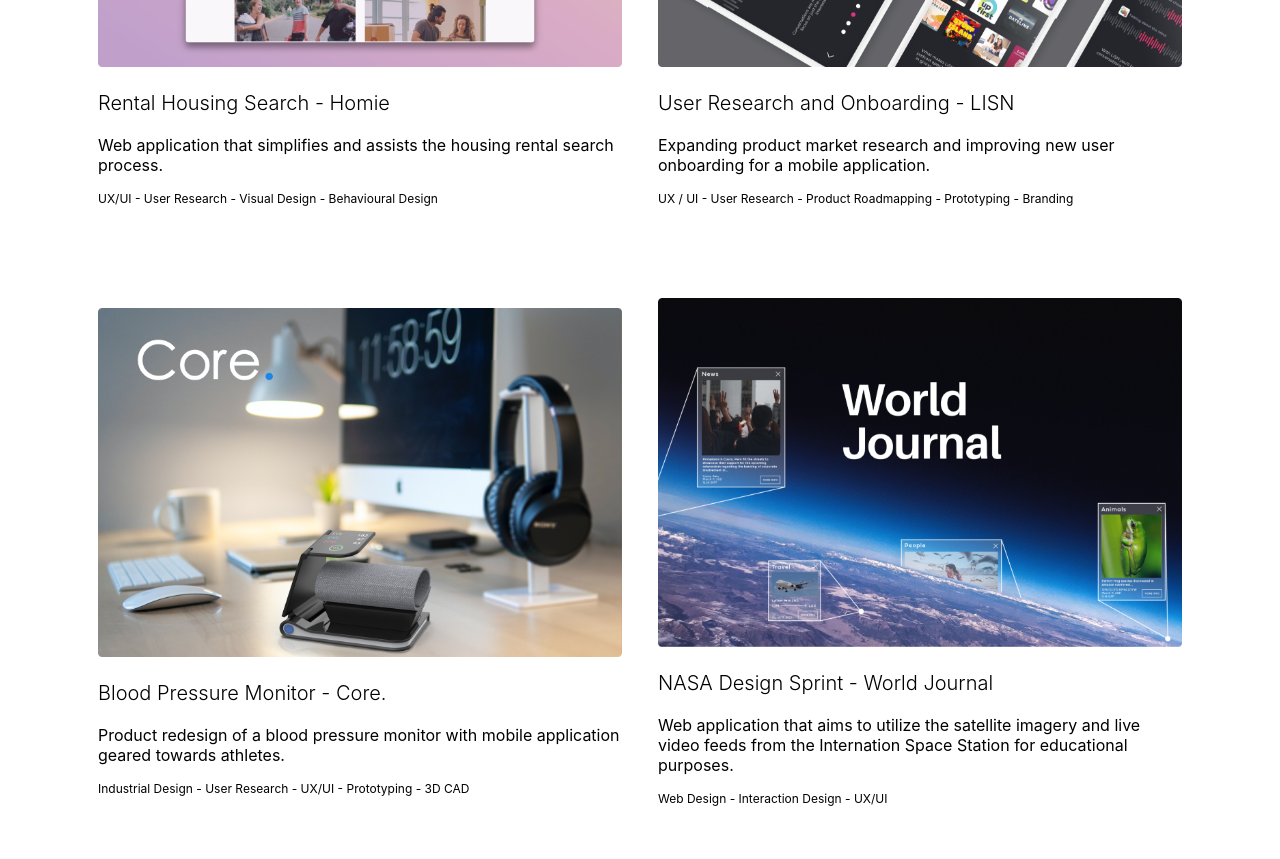
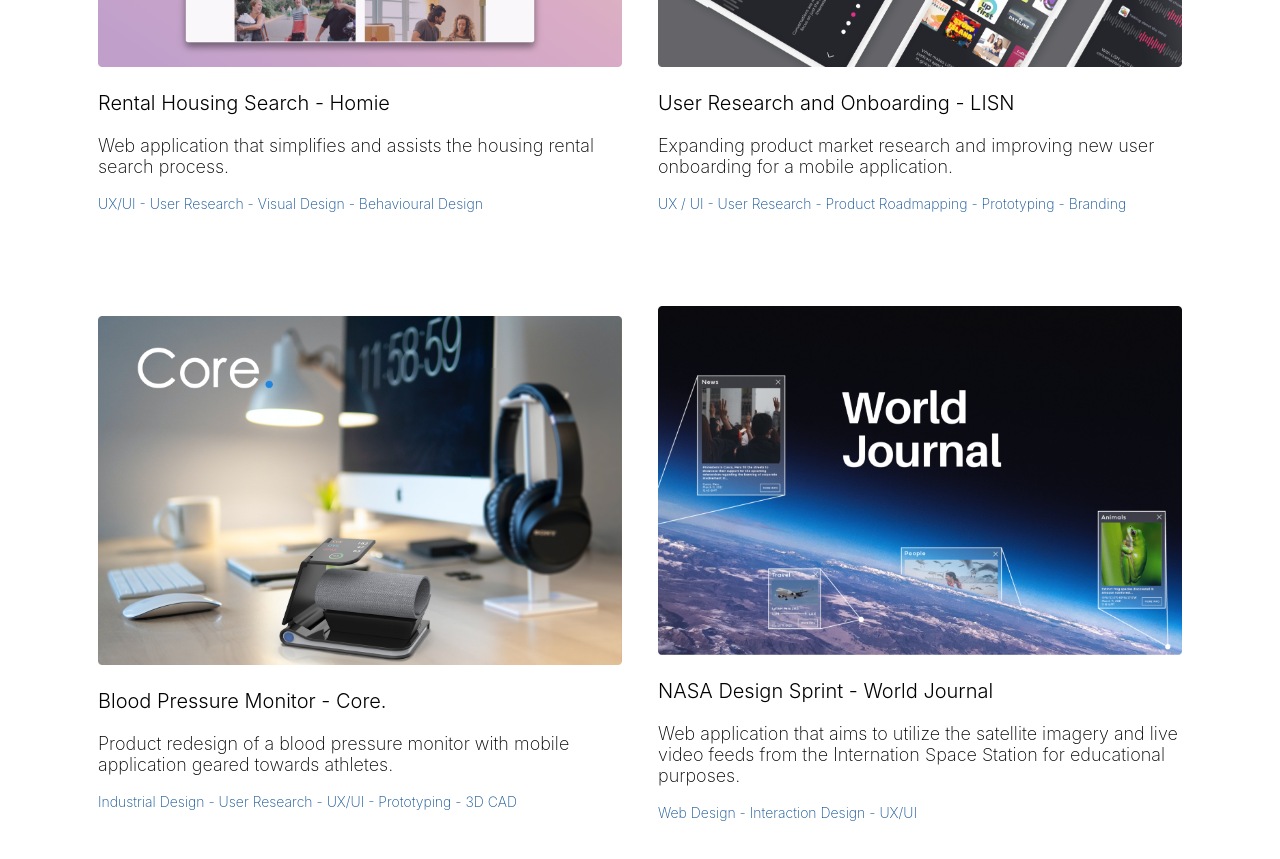
Before and after one commit to Elimists/sash-portfolio, a Next.js app: page / in a window 1280 px wide. Shown: the part 1060-1919 px from the top of the page. Built offline with nearby package versions, Linux system fonts and the light colour scheme.

Commit message:
Added proper styling to project description and tag

```diff
--- a/styles/Home.module.css
+++ b/styles/Home.module.css
@@ -91,11 +91,14 @@
 }
 
 .project_description{
-  font-size: 16px;
+  font-size: 18px;
+  font-weight: 200;
 }
 
 .project_tags{
-  font-size: 12px;
+  font-size: 14px;
+  font-weight: 200;
+  color: #0D4E93;
 }
 
 .card:hover,
```
